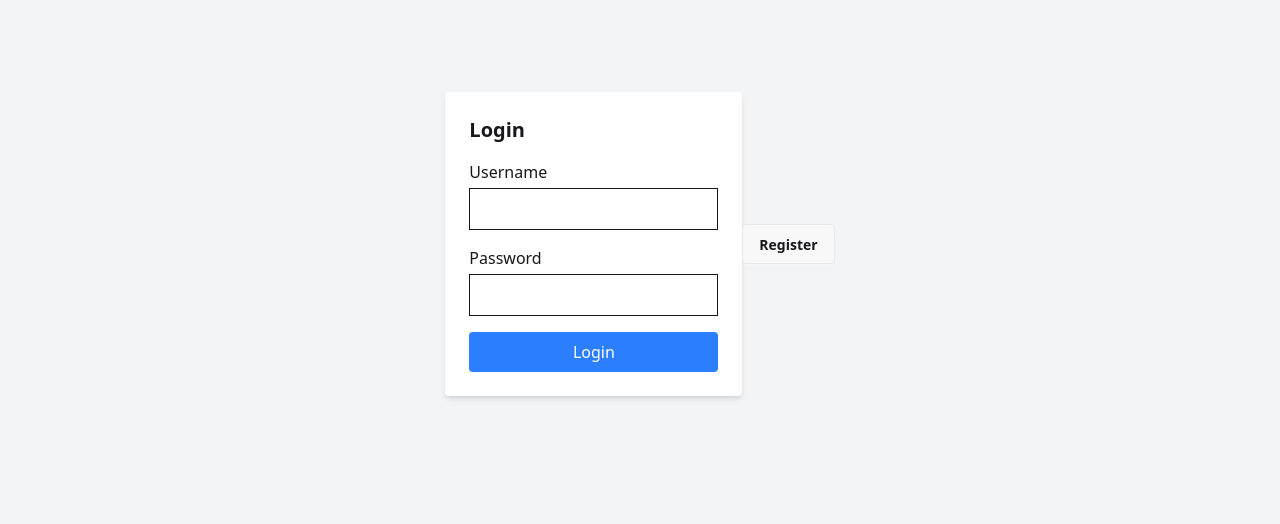
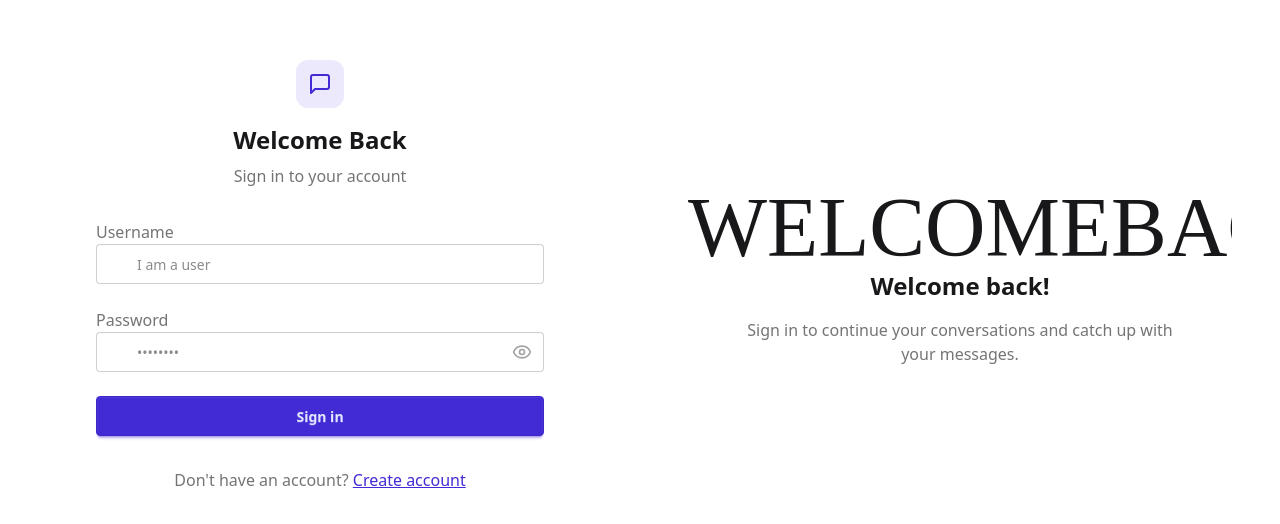
Before and after one commit to vutrn/eTutor-Enterprise, a React (Vite) app in the folder frontend/: page /login in a window 1280 px wide. Shown: the part 156-680 px from the top of the page. Built offline with nearby package versions, Linux system fonts and the light colour scheme; no server answers; a web font is replaced by a local one.

Commit message:
Enhance authentication flow; implement checkAuth method in auth store

```diff
--- a/frontend/eslint.config.js
+++ b/frontend/eslint.config.js
@@ -37,6 +37,7 @@ export default [
       'prop-types': 'off',
       "react/no-children-prop": "off",
       "react/prop-types": "off",
+      "no-unused-vars": "warn",
 
     },
   },
--- a/frontend/src/App.jsx
+++ b/frontend/src/App.jsx
@@ -7,22 +7,24 @@ import HomePage from "./pages/HomePage";
 import ProfilePage from "./pages/ProfilePage";
 import SettingPage from "./pages/SettingPage";
 import { useAuthStore } from "./store/useAuthStore";
+import { Loader } from "lucide-react";
 
 function App() {
-  const { authUser, isCheckingAuth, signup } = useAuthStore();
+  const { authUser, isCheckingAuth, checkAuth } = useAuthStore();
 
   useEffect(() => {
-    console.log("useeffect");
+    checkAuth();
+  }, [checkAuth]);
 
-  }, []);
+  console.log("Auth user:", authUser);
 
-  //  if (isCheckingAuth && !authUser)
-  //   return (
-  //     console.log("isCheckingAuth", isCheckingAuth, "authUser", authUser),
-  //     <div className="flex h-screen items-center justify-center">
-  //       <Loader className="size-10 animate-spin" />
-  //     </div>
-  //   );
+   if (isCheckingAuth && !authUser)
+    return (
+      console.log("isCheckingAuth", isCheckingAuth, "authUser", authUser),
+      <div className="flex h-screen items-center justify-center">
+        <Loader className="size-10 animate-spin" />
+      </div>
+    );
 
   return (
     <>
--- a/frontend/src/libs/axios.js
+++ b/frontend/src/libs/axios.js
@@ -6,7 +6,7 @@ nProgress.configure({
   trickleSpeed: 100,
 });
 
-const instance = axios.create({
+const axiosInstance = axios.create({
   baseURL: "http://localhost:8000/",
   withCredentials: true,
   // timeout: 1000,
@@ -14,7 +14,7 @@ const instance = axios.create({
 });
 
 // Add a request interceptor
-instance.interceptors.request.use(
+axiosInstance.interceptors.request.use(
   function (config) {
     nProgress.start();
     // Do something before request is sent
@@ -27,13 +27,14 @@ instance.interceptors.request.use(
 );
 
 // Add a response interceptor
-instance.interceptors.response.use(
+axiosInstance.interceptors.response.use(
   function (response) {
     nProgress.done();
     // Any status code that lie within the range of 2xx cause this function to trigger
     // Do something with response data
-    console.log("axios response.data:", response.data);
-    return response && response.data ? response.data : response;
+    console.log("axios response", response);
+    // return response && response.data ? response.data : response;
+    return response;
   },
   function (error) {
     nProgress.done();
@@ -44,4 +45,4 @@ instance.interceptors.response.use(
   }
 );
 
-export default instance;
+export default axiosInstance;
--- a/frontend/src/pages/Auth/LoginPage.jsx
+++ b/frontend/src/pages/Auth/LoginPage.jsx
@@ -1,10 +1,12 @@
 // Generated by Copilot
-import { Loader2 } from "lucide-react";
+import { Eye, EyeOff, Loader2, Lock, MessageSquare, User } from "lucide-react";
 import { useState } from "react";
 import { Link } from "react-router";
+import TextPressure from "../../components/reactbits/TextPressure";
 import { useAuthStore } from "../../store/useAuthStore";
 
 const LoginPage = () => {
+  const [showPassword, setShowPassword] = useState(false);
   const [formData, setFormData] = useState({
     username: "",
     password: "",
@@ -18,48 +20,111 @@ const LoginPage = () => {
   };
 
   return (
-    <div className="min-h-screen flex items-center justify-center bg-gray-100">
-      <form onSubmit={handleSubmit} className="bg-white p-6 rounded shadow-md">
-        <h2 className="text-xl font-bold mb-4">Login</h2>
-        <div className="mb-4">
-          <label className="block mb-1">Username</label>
+    <div className="grid min-h-screen pt-16 lg:grid-cols-2">
+      {/* Left Side - Form */}
+      <div className="flex flex-col items-center justify-center p-6 sm:p-12">
+        <div className="w-full max-w-md space-y-8">
+          {/* Logo */}
+          <div className="mb-8 text-center">
+            <div className="group flex flex-col items-center gap-2">
+              <div className="bg-primary/10 group-hover:bg-primary/20 flex h-12 w-12 items-center justify-center rounded-xl transition-colors">
+                <MessageSquare className="text-primary h-6 w-6" />
+              </div>
+              <h1 className="mt-2 text-2xl font-bold">Welcome Back</h1>
+              <p className="text-base-content/60">Sign in to your account</p>
+            </div>
+          </div>
+
+          {/* Form */}
+          <form onSubmit={handleSubmit} className="space-y-6">
+            <div className="form-control">
+              <label className="label">
+                <span className="label-text font-medium">Username</span>
+              </label>
+              <div className="relative">
+                <div className="pointer-events-none absolute inset-y-0 left-0 flex items-center pl-3">
+                  <User className="text-base-content/40 h-5 w-5" />
+                </div>
                 <input
                   type="text"
+                  className={`input input-bordered w-full pl-10`}
+                  placeholder="I am a user"
                   value={formData.username}
                   onChange={(e) => setFormData({ ...formData, username: e.target.value })}
-            className="border p-2 w-full"
-            required
                 />
               </div>
-        <div className="mb-4">
-          <label className="block mb-1">Password</label>
+            </div>
+
+            <div className="form-control">
+              <label className="label">
+                <span className="label-text font-medium">Password</span>
+              </label>
+              <div className="relative">
+                <div className="pointer-events-none absolute inset-y-0 left-0 flex items-center pl-3">
+                  <Lock className="text-base-content/40 h-5 w-5" />
+                </div>
                 <input
-            type="password"
+                  type={showPassword ? "text" : "password"}
+                  className={`input input-bordered w-full pl-10`}
+                  placeholder="••••••••"
                   value={formData.password}
                   onChange={(e) => setFormData({ ...formData, password: e.target.value })}
-            className="border p-2 w-full"
-            required
                 />
+                <button
+                  type="button"
+                  className="absolute inset-y-0 right-0 flex items-center pr-3"
+                  onClick={() => setShowPassword(!showPassword)}
+                >
+                  {showPassword ? (
+                    <EyeOff className="text-base-content/40 h-5 w-5" />
+                  ) : (
+                    <Eye className="text-base-content/40 h-5 w-5" />
+                  )}
+                </button>
               </div>
-        <button
-          type="submit"
-          className="w-full p-2 bg-blue-500 text-white rounded"
-          disabled={isLoggingIn}
-        >
+            </div>
+
+            <button type="submit" className="btn btn-primary w-full" disabled={isLoggingIn}>
               {isLoggingIn ? (
                 <>
-              <Loader2 className="size-5 animate-spin" />
+                  <Loader2 className="h-5 w-5 animate-spin" />
                   Loading...
                 </>
               ) : (
-            "Login"
+                "Sign in"
               )}
             </button>
-        {console.log("isLoggingIn", isLoggingIn)}
           </form>
-      <button className="btn">
-        <Link to="/register">Register</Link>
-      </button>
+
+          <div className="text-center">
+            <p className="text-base-content/60">
+              Don&apos;t have an account?{" "}
+              <Link to="/register" className="link link-primary">
+                Create account
+              </Link>
+            </p>
+          </div>
+        </div>
+      </div>
+
+      {/* Right Side */}
+
+      <div className="bg-base-100 items-center justify-center p-12 flex flex-col">
+        <TextPressure
+          text="Welcome back!"
+          className=""
+          textColor=""
+          flex="true"
+          width="true"
+          weight="false"
+        />
+        <div className="max-w-md text-center">
+          <h2 className="mb-4 text-2xl font-bold">Welcome back!</h2>
+          <p className="text-base-content/60">
+            Sign in to continue your conversations and catch up with your messages.
+          </p>
+        </div>
+      </div>
     </div>
   );
 };
--- a/frontend/src/pages/HomePage.jsx
+++ b/frontend/src/pages/HomePage.jsx
@@ -1,9 +1,30 @@
-import React from 'react'
+import { Mail, User } from "lucide-react";
+import { useAuthStore } from "../store/useAuthStore";
 
 const HomePage = () => {
+  const { authUser } = useAuthStore();
   return (
-    <div>HomePage</div>
-  )
-}
+    <div>
+      {/* PROFILE DETAILS */}
+      <div className="space-y-6">
+        <div className="space-y-1.5">
+          <div className="flex items-center gap-2 text-sm text-zinc-400">
+            <User className="h-4 w-4" />
+            Full Name
+          </div>
+          <p className="bg-base-200 rounded-lg border px-4 py-2.5">{authUser?.username}</p>
+        </div>
 
-export default HomePage
+        <div className="space-y-1.5">
+          <div className="flex items-center gap-2 text-sm text-zinc-400">
+            <Mail className="h-4 w-4" />
+            Email Address
+          </div>
+          <p className="bg-base-200 rounded-lg border px-4 py-2.5">{authUser?.email}</p>
+        </div>
+      </div>
+    </div>
+  );
+};
+
+export default HomePage;
--- a/frontend/src/store/useAuthStore.js
+++ b/frontend/src/store/useAuthStore.js
@@ -1,50 +1,61 @@
 import { create } from "zustand";
 import toast from "react-hot-toast";
-import instance from "../libs/axios";
+import axiosInstance from "../libs/axios";
 
-export const useAuthStore = create((set) => ({
+export const useAuthStore = create((set, get) => ({
   authUser: null,
   isSigningUp: false,
   isLoggingIn: false,
   isCheckingAuth: true,
-    accessToken: null,
-    refreshToken: null,
+
+  checkAuth: async () => {
+    try {
+      const res = await axiosInstance.get("/auth/check");
+      set({ authUser: res.data });
+      get().connectSocket();
+    } catch (error) {
+      console.log("Error in user checkAuth:", error.message);
+      set({ authUser: null });
+    } finally {
+      set({ isCheckingAuth: false });
+    }
+  },
 
   signup: async (formData) => {
     set({ isSigningUp: true });
     try {
-      const res = await instance.post("v1/auth/register", formData);
+      const res = await axiosInstance.post("v1/auth/register", formData);
       console.log("res", res);
-      set({ authUser: res.user });
-      console.log("authUser", res.user);
+      set({ authUser: res.data });
+      console.log("authUser", res.data);
       toast.success("Signup successful");
     } catch (error) {
-      console.error("Signup failed:", error.response );
-      toast.error("Signup failed");
+      console.error("Signup failed:", error.response.data.message);
+      toast.error(error.response.data.message);
     } finally {
       set({ isSigningUp: false });
     }
   },
 
-    login: async(formData) => {
+  login: async (formData) => {
+    set({ isLoggingIn: true });
     try {
-            const response = await axios.post("/api/auth/login", formData);
-            set({
-                user: response.data.user,
-                accessToken: response.data.accessToken,
-                refreshToken: response.data.refreshToken,
-            });
+      const res = await axiosInstance.post("/v1/auth/login", formData);
+      set({ authUser: res.data });
     } catch (error) {
-            console.error("Login error:", error);
+      console.error("Login error:", error.response.data.message);
+      toast.error(error.response.data.message);
+    } finally {
+      set({ isLoggingIn: false });
     }
   },
 
   updateAccessToken: (newToken) => set({ accessToken: newToken }),
 
-    refreshAccessToken: async() => {
+  refreshAccessToken: async () => {
     try {
       const refreshToken = get().refreshToken;
-            const response = await axios.post("/api/auth/refresh-token", { refreshToken });
+      const response = await axiosInstance.post("/api/auth/refresh-token", { refreshToken });
       set({ accessToken: response.data.accessToken });
     } catch (error) {
       console.error("Failed to refresh token:", error);
@@ -53,9 +64,9 @@ export const useAuthStore = create((set) => ({
 
   logout: () => set({ user: null, accessToken: null, refreshToken: null }),
 
-    updateProfile: async(formData) => {},
+  updateProfile: async (formData) => {},
 
-    connectSocket: async() => {},
+  connectSocket: async () => {},
 
-    disconnectSocket: async() => {},
+  disconnectSocket: async () => {},
 }));
```
Also changed, not shown: 2 other files (tests, documents, lock files or other folders). Lines whose indentation alone changed are shown as unchanged.
